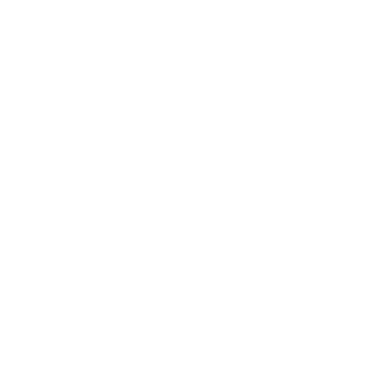
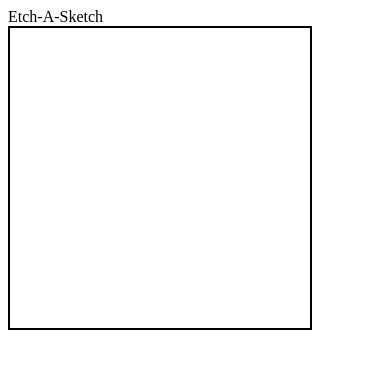
Before and after one commit to wrdowney/etch-a-sketch, a plain HTML site: page index.html in a window 390 px wide. Drawn offline with Linux system fonts and the light colour scheme.

Commit message:
Add default size grid and coloring

```diff
--- a/grid.js
+++ b/grid.js
@@ -0,0 +1,42 @@
+const DEFAULT_COLOR = '#333333';
+const DEFAULT_MODE = 'color';
+const DEFAULT_SIZE = 16;
+
+let size = DEFAULT_SIZE;
+let mode = DEFAULT_MODE;
+let color = DEFAULT_COLOR;
+
+const grid = document.querySelector(".grid-container");
+
+
+
+function createGrid(size) {
+
+    grid.style.gridTemplateColumns = `repeat(${size}, 1fr)`;
+    grid.style.gridTemplateRows = `repeat(${size}, 1fr)`;
+    grid.style.cssText += "border: 2px solid black;"
+    for(i = 0; i < size * size; i++) {
+        let square = document.createElement("div");
+        square.addEventListener('mouseover', changeColor);
+        square.addEventListener('mousedown', changeColor);
+        grid.appendChild(square);
+    }
+}
+
+function changeColor(event) {
+    if (event.type === 'mouseover' && event.type === 'mousedown') return;
+    if (mode === 'rainbow') {
+        const randomR = Math.floor(Math.random() * 256);
+        const randomG = Math.floor(Math.random() * 256);
+        const randomB = Math.floor(Math.random() * 256);
+        event.target.style.backgroundColor = `rgb(${randomR}, ${randomG}, ${randomB})`;
+    }
+    else if (mode === 'color') {
+        event.target.style.backgroundColor = color;
+    }
+    else if (mode === 'eraser') {
+        event.target.style.backgroundColor = '#fefefe';
+    }
+}
+
+createGrid(16)
--- a/index.html
+++ b/index.html
@@ -9,6 +9,11 @@
     <title>Etch-A-Sketch</title>
 </head>
 <body>
+    <header>
+        Etch-A-Sketch
+    </header>
+    <div class="grid-container">
 
+    </div>
 </body>
 </html>
--- a/style.css
+++ b/style.css
@@ -0,0 +1,25 @@
+body {
+    height: 100vh;
+}
+
+
+
+.grid-container {
+    display: grid;
+    width: 500px;
+    height: 500px;
+}
+
+@media (max-width: 850px) {
+    .grid-container {
+        width: 400px;
+        height: 400px;
+    }
+}
+
+@media (max-width: 650px) {
+    .grid-container {
+        width: 300px;
+        height: 300px;
+    }
+}
```
